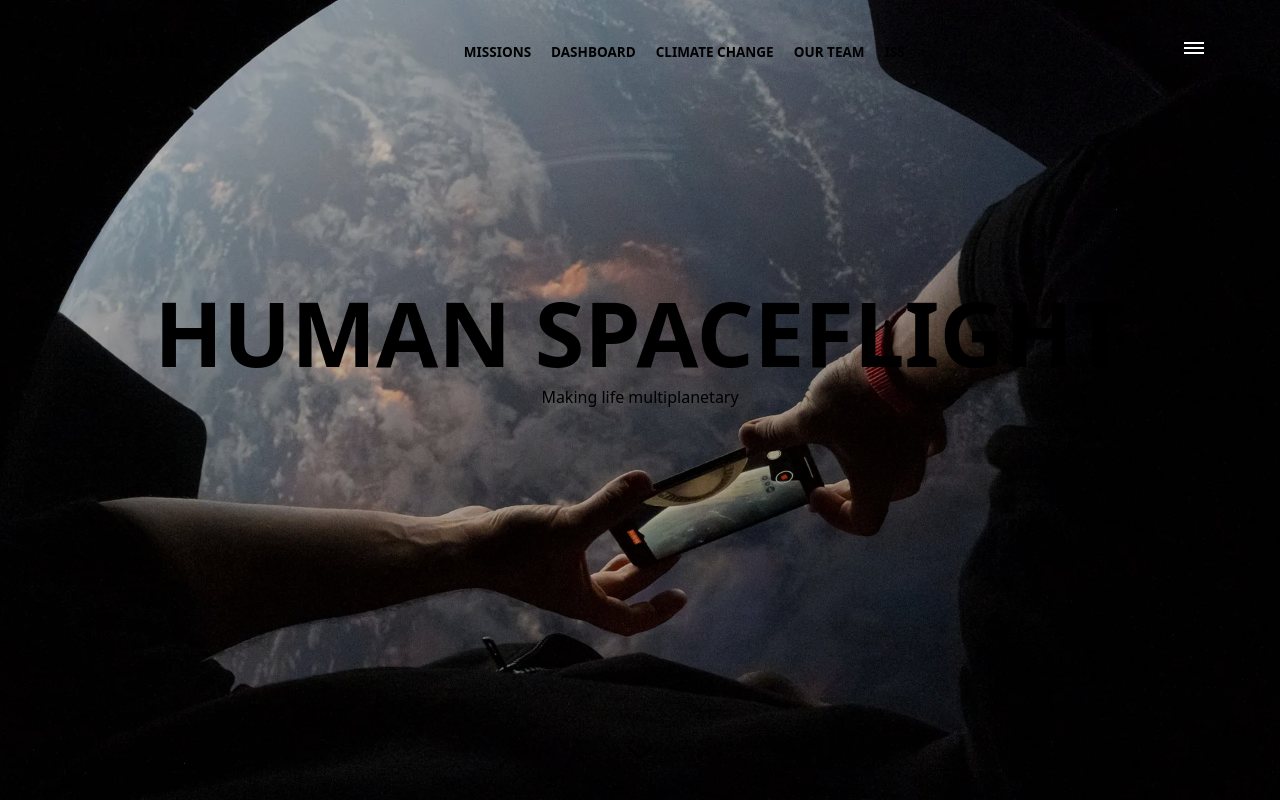
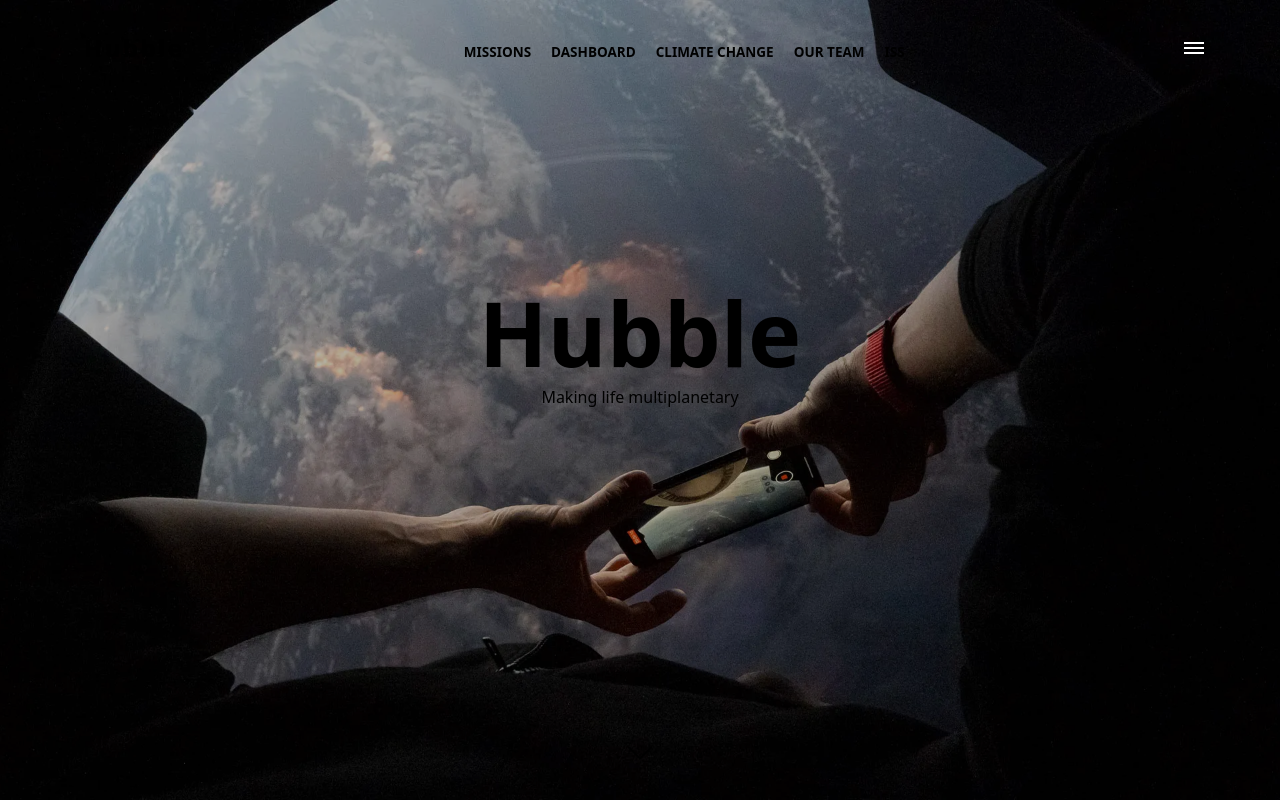
Before and after one commit to Muhamedsafwat/hubble-project, a Next.js app: page / in a window 1280 px wide. Shown: the top 800 px of the page. Built offline with nearby package versions, Linux system fonts and the light colour scheme.

Commit message:
change title

```diff
--- a/src/sections/Hero.jsx
+++ b/src/sections/Hero.jsx
@@ -14,7 +14,7 @@
           transition={{ duration: 0.4 }}
         >
           <h1 className=" text-center text-5xl lg:text-[90px] font-semibold mt-[-6.5rem]">
-            HUMAN SPACEFLIGHT
+            Hubble
           </h1>
           <p className="mt-2 text-center">Making life multiplanetary</p>
         </motion.div>
```
